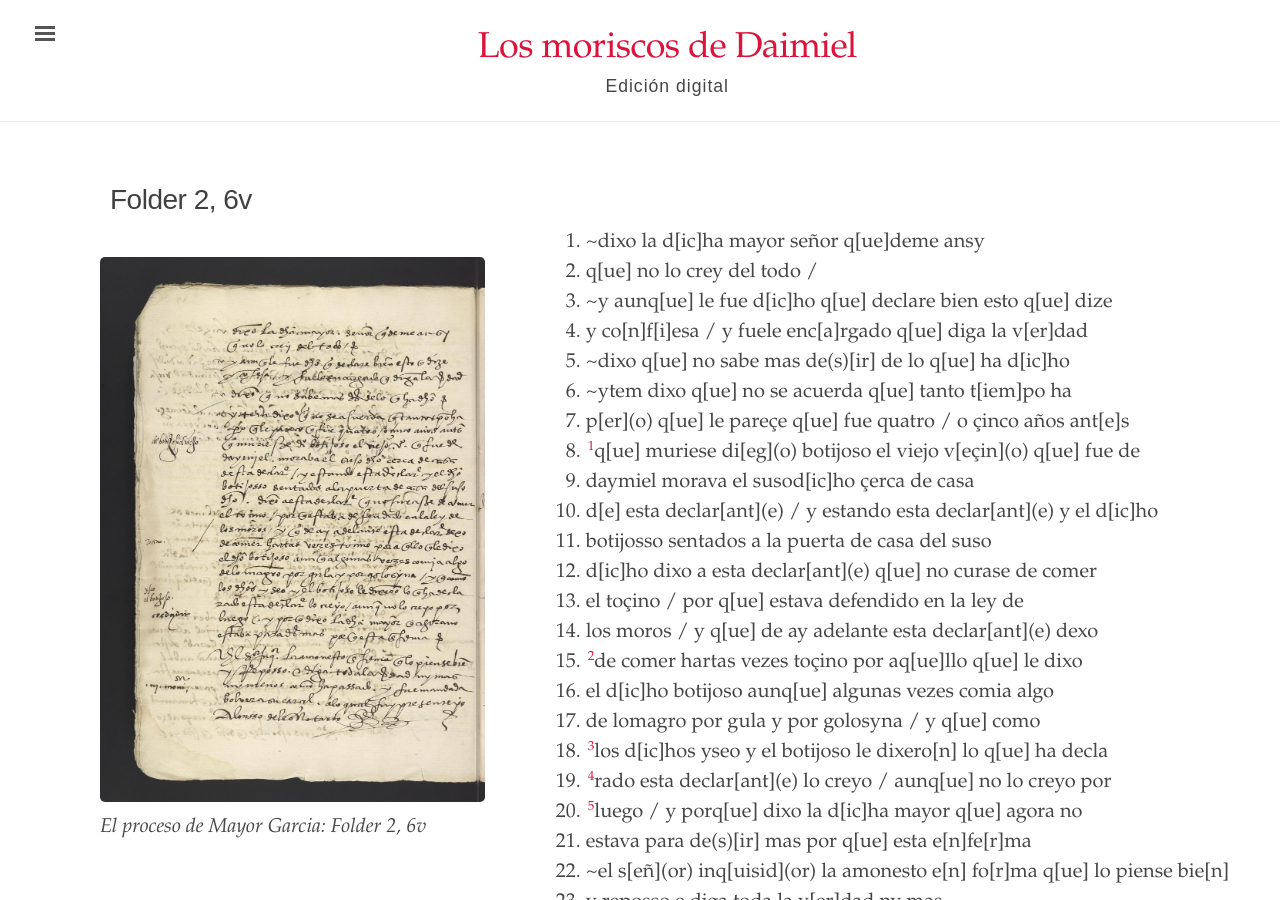
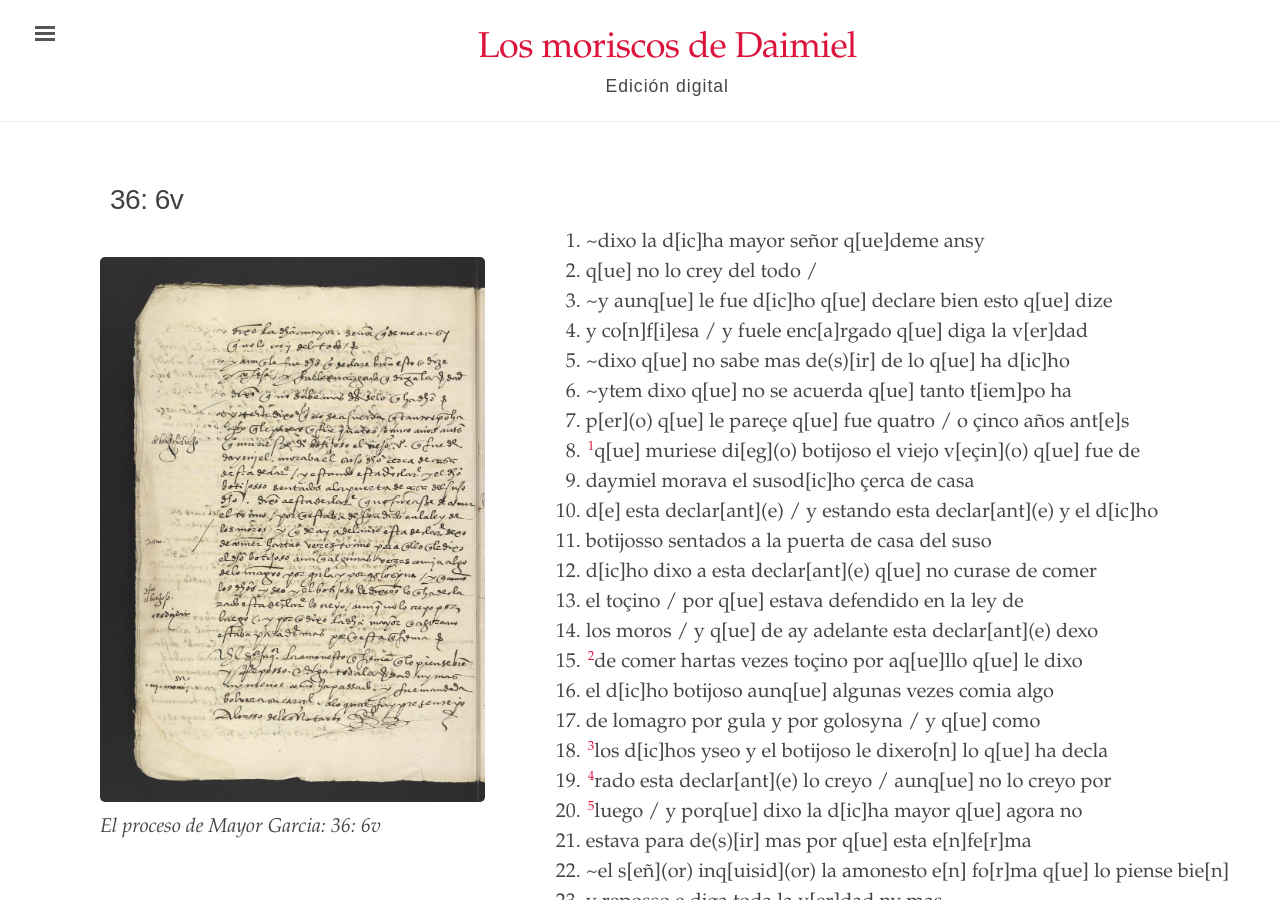
Before and after one commit to digbmc/moriscos-daimel, a Jekyll site: the page built from _texts/folder-2-6v.md, in a window 1280 px wide and 900 px high. Built offline with Jekyll 4.4.1, drawn with Linux system fonts in a browser that asks for light colours.

Commit message:
Update folder-2-6v.md

```diff
--- a/_texts/folder-2-6v.md
+++ b/_texts/folder-2-6v.md
@@ -1,6 +1,6 @@
 ---
 layout: manuscrito
-title: Folder 2, 6v
+title: "36: 6v"
 image: /assets/images/Folder_2_6v.jpg
 body_class: wide-page
 order: 12
```
